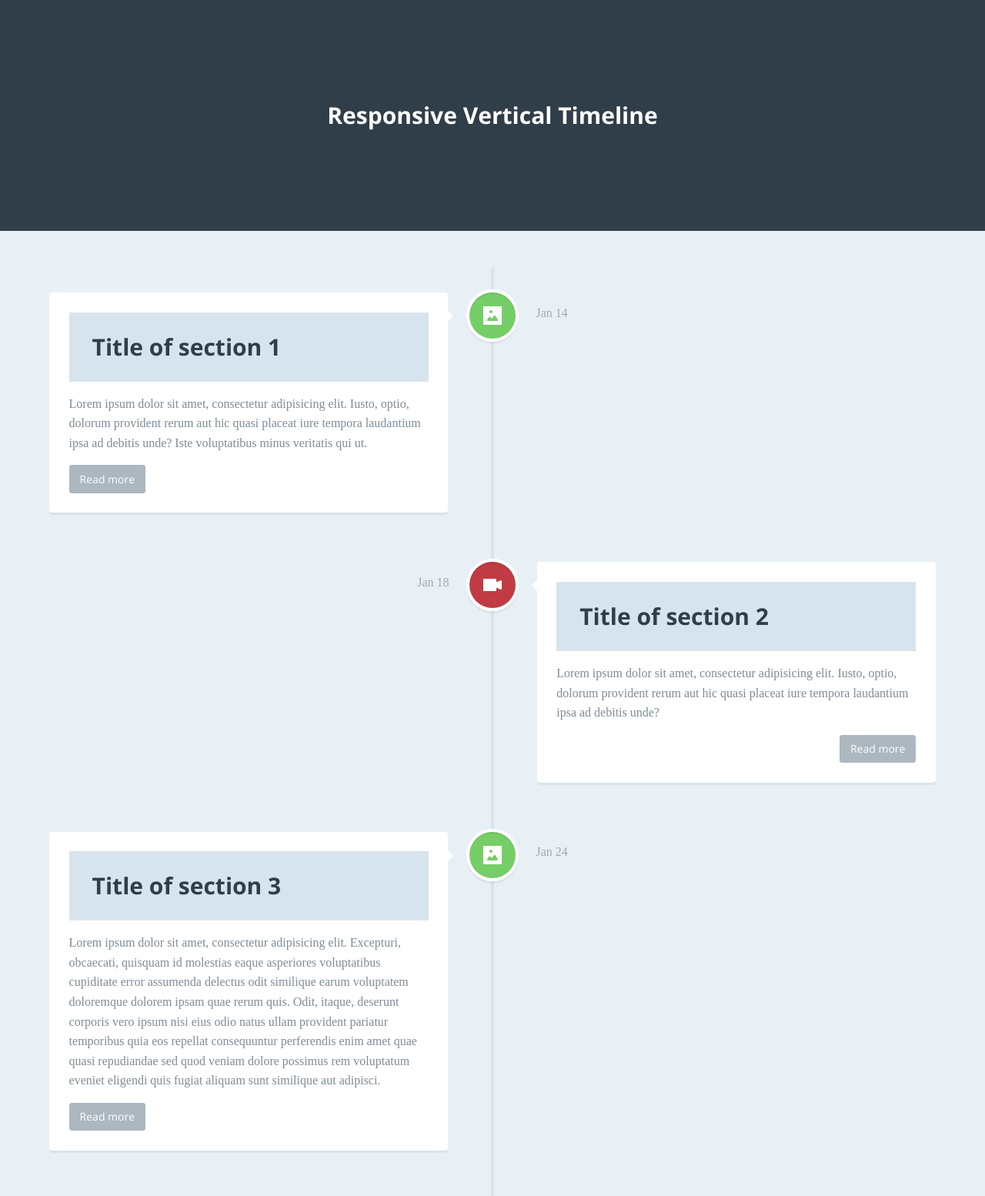
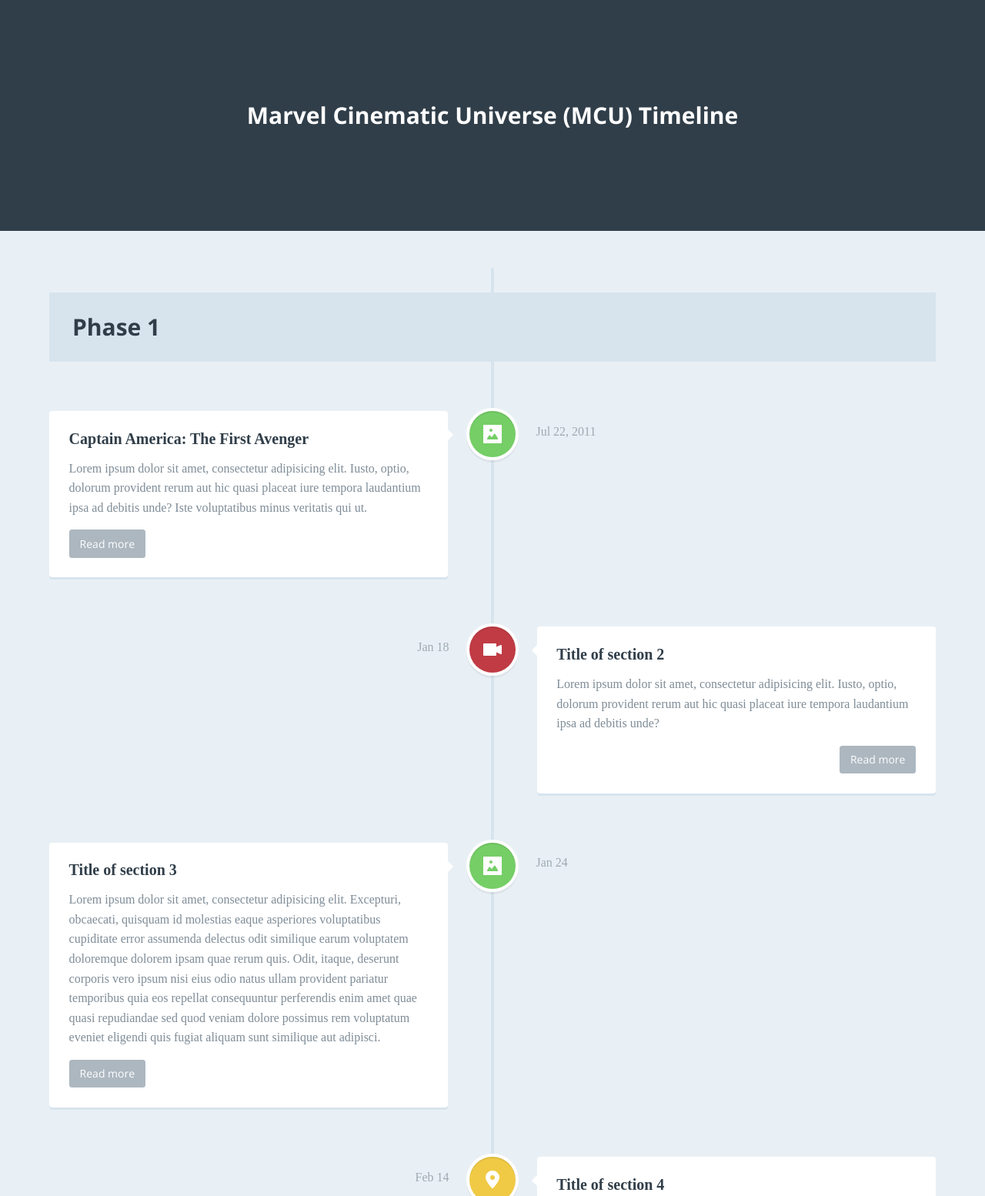
Before and after one commit to zachhanding/Marvel-Cinematic-Universe-Timeline, a plain HTML site: page index.html in a window 1280 px wide. Shown: the top 1554 px of the page at 77% size. Drawn offline with nearby package versions, Linux system fonts and the light colour scheme; a web font is replaced by a local one.

Commit message:
updated header of site, added Captain America entry, changed <h2> to <h3>, removed JS

```diff
--- a/index.html
+++ b/index.html
@@ -10,24 +10,27 @@
 	<link rel="stylesheet" href="css/style.css"> <!-- Resource style -->
 	<script src="js/modernizr.js"></script> <!-- Modernizr -->
 
-	<title>Responsive Vertical Timeline</title>
+	<title>Marvel Cinematic Universe (MCU) Timeline</title>
 </head>
 <body>
 	<header>
-		<h1>Responsive Vertical Timeline</h1>
+		<h1>Marvel Cinematic Universe (MCU) Timeline</h1>
 	</header>
 
 	<section id="cd-timeline" class="cd-container">
+
+		<h2>Phase 1</h2>
+
 		<div class="cd-timeline-block">
 			<div class="cd-timeline-img cd-picture">
 				<img src="img/cd-icon-picture.svg" alt="Picture">
 			</div> <!-- cd-timeline-img -->
 
 			<div class="cd-timeline-content">
-				<h2>Title of section 1</h2>
+				<h3>Captain America: The First Avenger</h3>
 				<p>Lorem ipsum dolor sit amet, consectetur adipisicing elit. Iusto, optio, dolorum provident rerum aut hic quasi placeat iure tempora laudantium ipsa ad debitis unde? Iste voluptatibus minus veritatis qui ut.</p>
 				<a href="#0" class="cd-read-more">Read more</a>
-				<span class="cd-date">Jan 14</span>
+				<span class="cd-date">Jul 22, 2011</span>
 			</div> <!-- cd-timeline-content -->
 		</div> <!-- cd-timeline-block -->
 
@@ -37,7 +40,7 @@
 			</div> <!-- cd-timeline-img -->
 
 			<div class="cd-timeline-content">
-				<h2>Title of section 2</h2>
+				<h3>Title of section 2</h3>
 				<p>Lorem ipsum dolor sit amet, consectetur adipisicing elit. Iusto, optio, dolorum provident rerum aut hic quasi placeat iure tempora laudantium ipsa ad debitis unde?</p>
 				<a href="#0" class="cd-read-more">Read more</a>
 				<span class="cd-date">Jan 18</span>
@@ -50,7 +53,7 @@
 			</div> <!-- cd-timeline-img -->
 
 			<div class="cd-timeline-content">
-				<h2>Title of section 3</h2>
+				<h3>Title of section 3</h3>
 				<p>Lorem ipsum dolor sit amet, consectetur adipisicing elit. Excepturi, obcaecati, quisquam id molestias eaque asperiores voluptatibus cupiditate error assumenda delectus odit similique earum voluptatem doloremque dolorem ipsam quae rerum quis. Odit, itaque, deserunt corporis vero ipsum nisi eius odio natus ullam provident pariatur temporibus quia eos repellat consequuntur perferendis enim amet quae quasi repudiandae sed quod veniam dolore possimus rem voluptatum eveniet eligendi quis fugiat aliquam sunt similique aut adipisci.</p>
 				<a href="#0" class="cd-read-more">Read more</a>
 				<span class="cd-date">Jan 24</span>
@@ -63,7 +66,7 @@
 			</div> <!-- cd-timeline-img -->
 
 			<div class="cd-timeline-content">
-				<h2>Title of section 4</h2>
+				<h3>Title of section 4</h3>
 				<p>Lorem ipsum dolor sit amet, consectetur adipisicing elit. Iusto, optio, dolorum provident rerum aut hic quasi placeat iure tempora laudantium ipsa ad debitis unde? Iste voluptatibus minus veritatis qui ut.</p>
 				<a href="#0" class="cd-read-more">Read more</a>
 				<span class="cd-date">Feb 14</span>
@@ -76,7 +79,7 @@
 			</div> <!-- cd-timeline-img -->
 
 			<div class="cd-timeline-content">
-				<h2>Title of section 5</h2>
+				<h3>Title of section 5</h3>
 				<p>Lorem ipsum dolor sit amet, consectetur adipisicing elit. Iusto, optio, dolorum provident rerum.</p>
 				<a href="#0" class="cd-read-more">Read more</a>
 				<span class="cd-date">Feb 18</span>
@@ -89,13 +92,11 @@
 			</div> <!-- cd-timeline-img -->
 
 			<div class="cd-timeline-content">
-				<h2>Final Section</h2>
+				<h3>Final Section</h3>
 				<p>This is the content of the last section</p>
 				<span class="cd-date">Feb 26</span>
 			</div> <!-- cd-timeline-content -->
 		</div> <!-- cd-timeline-block -->
 	</section> <!-- cd-timeline -->
-<script src="http://ajax.googleapis.com/ajax/libs/jquery/1.11.0/jquery.min.js"></script>
-<script src="js/main.js"></script> <!-- Resource jQuery -->
 </body>
 </html>
```
